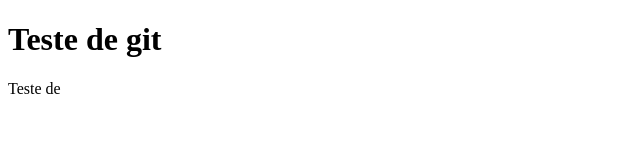
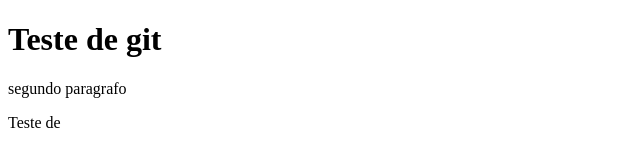
Before and after one commit to Luizotavios0uza/Teste_git_github, a plain HTML site: page index.html in a window 1280 px wide. Shown: the whole page, without its empty margins (0-640 px from the left). Drawn offline with Linux system fonts and the light colour scheme.

Commit message:
Adicionando parágrafos

```diff
--- a/index.html
+++ b/index.html
@@ -7,9 +7,10 @@
 </head>
 <body>
     <h1>Teste de git</h1>
+<p>segundo paragrafo
 
+</p>
     <p>Teste de
-
     </p>
 
 </body>
```
